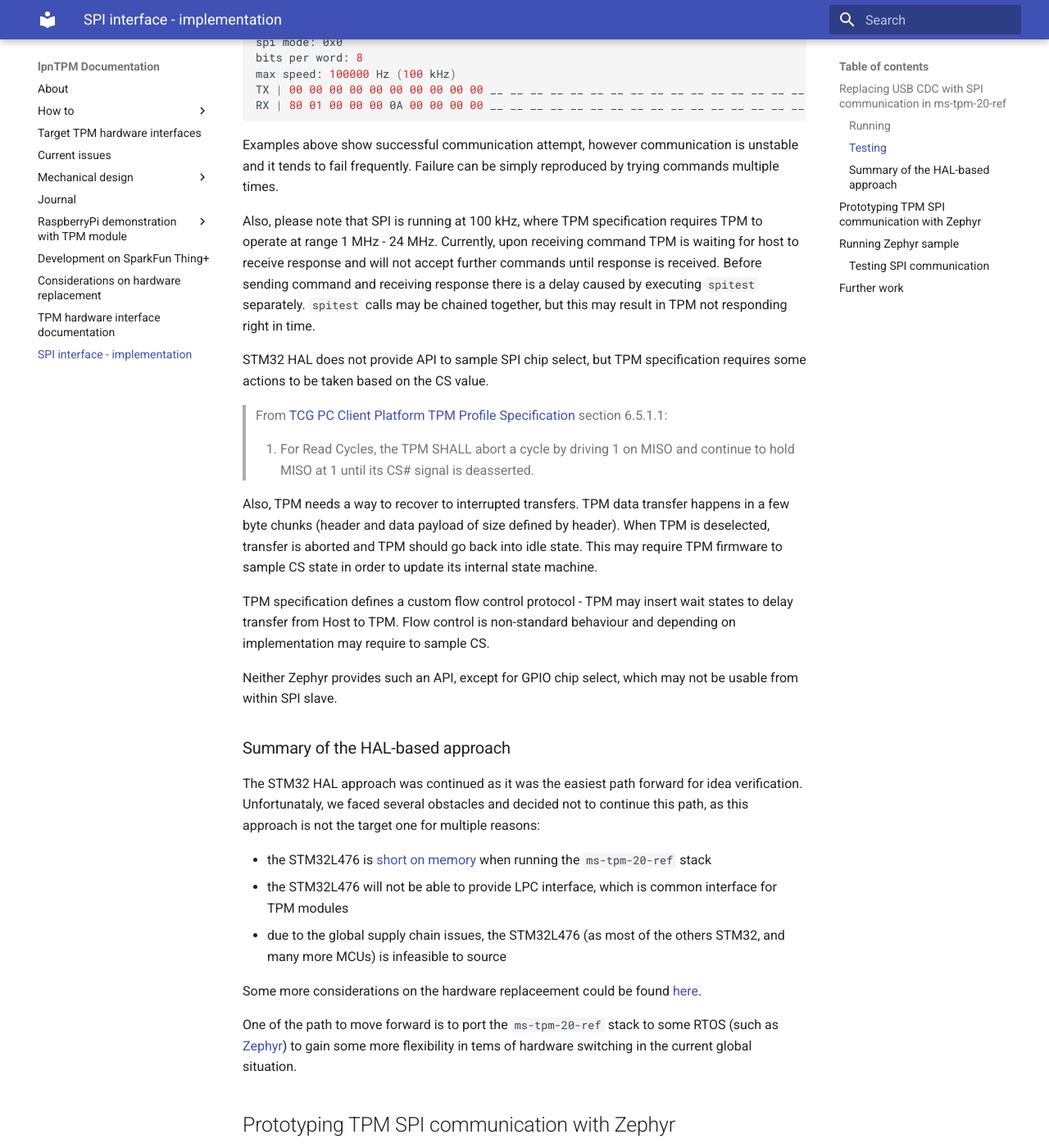
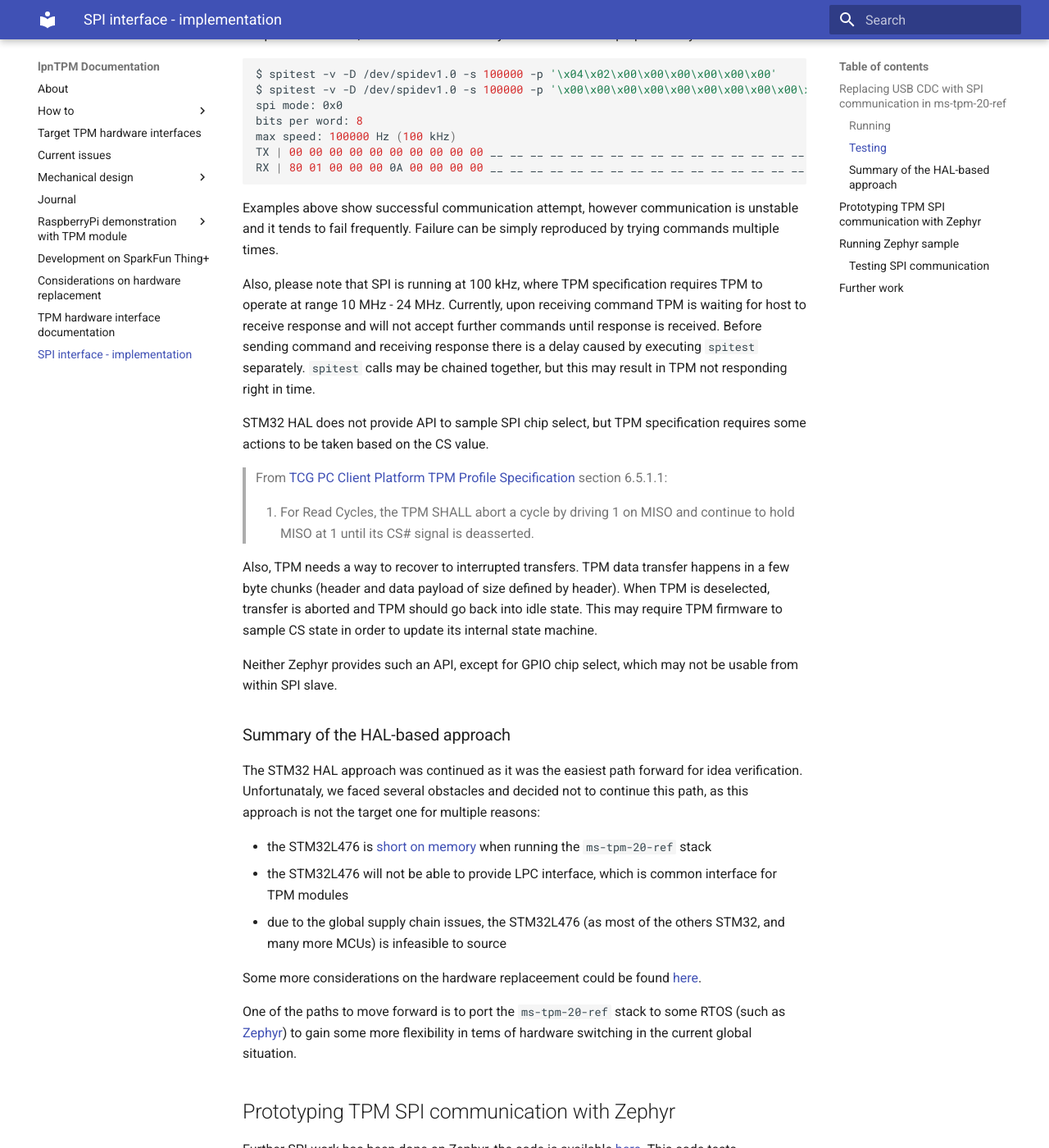
Before and after one commit to lpn-plant/lpntpm-docs, an MkDocs documentation site: the page built from docs/tpm-spi-dev.md, in a window 1280 px wide and 1400 px high, scrolled down 3832 px. Shown: the whole window at 82% size. Built offline with MkDocs 1.6.1 and Material for MkDocs 9.7.7, drawn with Linux system fonts in a browser that asks for light colours; some of the changed text lies outside the part shown.

Commit message:
docs/tpm-spi-dev.md: fixes

```diff
--- a/docs/tpm-spi-dev.md
+++ b/docs/tpm-spi-dev.md
@@ -176,7 +178,7 @@
 trying commands multiple times.
 
 Also, please note that SPI is running at 100 kHz, where TPM specification
-requires TPM to operate at range 1 MHz - 24 MHz. Currently, upon receiving
+requires TPM to operate at range 10 MHz - 24 MHz. Currently, upon receiving
 command TPM is waiting for host to receive response and will not accept further
 commands until response is received. Before sending command and receiving
 response there is a delay caused by executing `spitest` separately. `spitest`
@@ -197,10 +199,6 @@
 header). When TPM is deselected, transfer is aborted and TPM should go back into
 idle state. This may require TPM firmware to sample CS state in order to update
 its internal state machine.
-
-TPM specification defines a custom flow control protocol - TPM may insert wait
-states to delay transfer from Host to TPM. Flow control is non-standard
-behaviour and depending on implementation may require to sample CS.
 
 Neither Zephyr provides such an API, except for GPIO chip select, which may not
 be usable from within SPI slave.
@@ -223,7 +221,7 @@
 Some more considerations on the hardware replaceement could be found
 [here](https://lpntpm.lpnplant.io/further_project_development/).
 
-One of the path to move forward is to port the `ms-tpm-20-ref` stack to some
+One of the paths to move forward is to port the `ms-tpm-20-ref` stack to some
 RTOS (such as [Zephyr](https://zephyrproject.org/)) to gain some more
 flexibility in tems of hardware switching in the current global situation.
 
```
Also changed, not shown: other parts of docs/tpm-spi-dev.md (+9 -8 lines).
